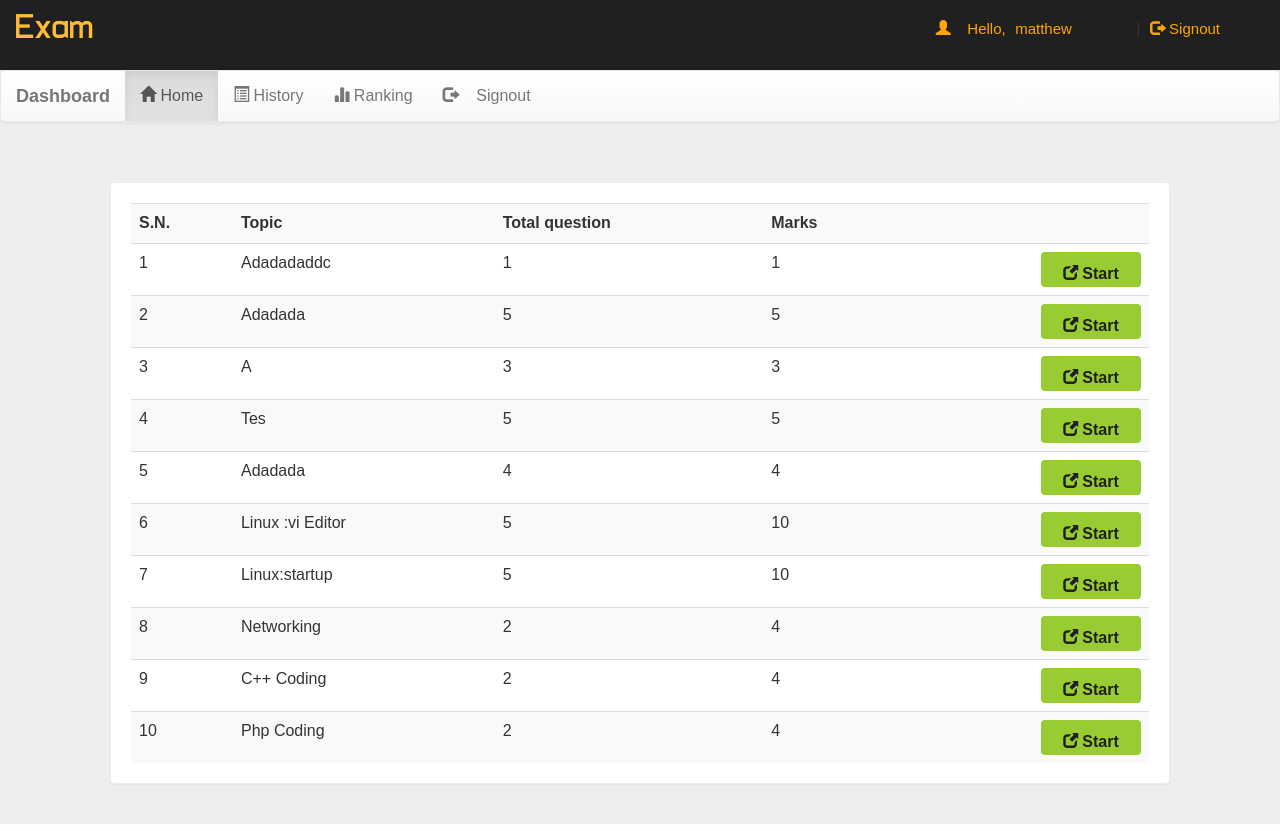
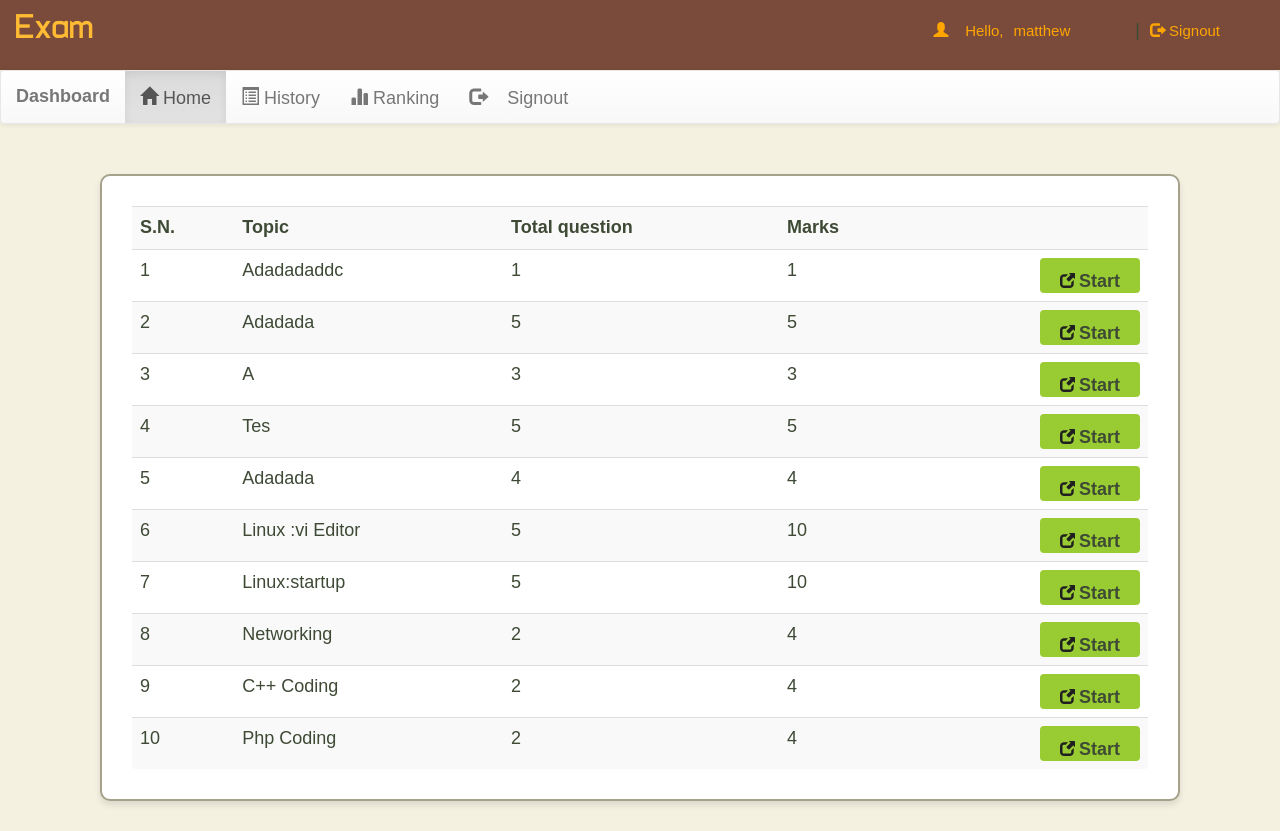
Before and after one commit to Maverickhartono/AOLsecprog, a PHP site: page /phpdasar/account.php?q=1 in a window 1280 px wide. Run offline with PHP 8.4, Linux system fonts and the light colour scheme; a user stored in the database is signed in; data comes from the database, SQL or seed files in the repository; some web fonts are replaced.

Commit message:
change interface

```diff
--- a/css/main.css
+++ b/css/main.css
@@ -1,20 +1,16 @@
-body
-{
-overflow-x:hidden;
-width:100%;
-font: 15px "Century Gothic", "Times Roman", sans-serif;
-background:#eee;
-min-height:550px;
-background-attachment:fixed;
+body {
+    overflow-x: hidden;
+    width: 100%;
+    font: 16px "Century Gothic", "Times Roman", sans-serif;
+    background: #F4F1E1; /* Soft beige background */
+    min-height: 100vh;
+    background-attachment: fixed;
+    color: #3E4A35; /* Dark green for text */
 }
+
 .bg
 {
     min-height:540px;
-}
-.bg1
-{
-background:url(../image/bg.jpg);
-min-height:535px;
 }
 
 @font-face {
@@ -24,26 +20,32 @@ min-height:535px;
 
 @font-face {
     font-family: 'gothic';
-    src: url('../fonts/gothics.ttf');
+    src: url('../fonts/gothic.ttf');
 }
 
-.panel{
-border-color:#eee;
-margin:40px;
-padding:20px;
-font: 15px "Century Gothic", "Times Roman", sans-serif;
+.panel {
+    border: 2px solid #A5A28B; /* Olive green border */
+    margin: 30px;
+    padding: 30px;
+    font: 16px "Century Gothic", "Times Roman", sans-serif;
+    background-color: #FFFFFF; /* White background for panels */
+    box-shadow: 0px 4px 6px rgba(0, 0, 0, 0.1);
+    border-radius: 10px;
 }
 
-.title
-{
-font-family:'typo';
+.title {
+    font-family: 'typo';
+    font-size: 30px;
+    color: #7A4B3B; /* Earthy brown color */
+    margin-bottom: 20px;
 }
 
 .header
 {
-background:#202020;
+    background: #7A4B3B;
     height:70px;
 }
+
 .logo
 {
     font-family:'typo';
@@ -52,14 +54,16 @@ color:#ffbb33;
     margin:15px;
 }
 
-.title1{
-font: 16px "Century Gothic", "Times Roman", sans-serif;
-}
-.title2{
-font-family: 'Ubuntu', sans-serif;
-font-size:20px;
+.title1 {
+    font-size: 18px;
+    color: #3E4A35;
 }
 
+.title2 {
+    font-family: 'Ubuntu', sans-serif;
+    font-size: 20px;
+    color: #A55D42; /* Warm brown */
+}
 
 .sub1
 {
```
Lines whose indentation alone changed are shown as unchanged.
